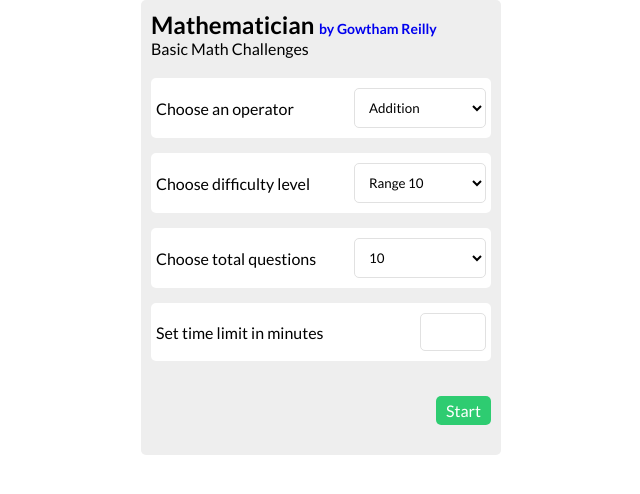
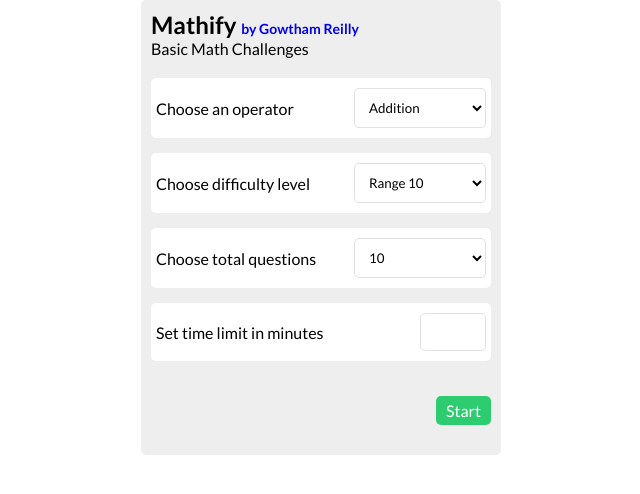
Before and after one commit to gowtham-reilly-a/Mathematician, a website built with Parcel: page index.html in a window 1280 px wide. Shown: the whole page, without its empty margins (319-959 px from the left). Built offline with nearby package versions, Linux system fonts and the light colour scheme.

Commit message:
Fixed typo

```diff
--- a/index.html
+++ b/index.html
@@ -25,7 +25,7 @@
     <div class="container">
       <div class="header">
         <h2>
-          Mathematician
+          Mathify
           <a class="copyright" href="https://gowthamreilly.com" target="_blank"
             >by Gowtham Reilly</a
           >
```
